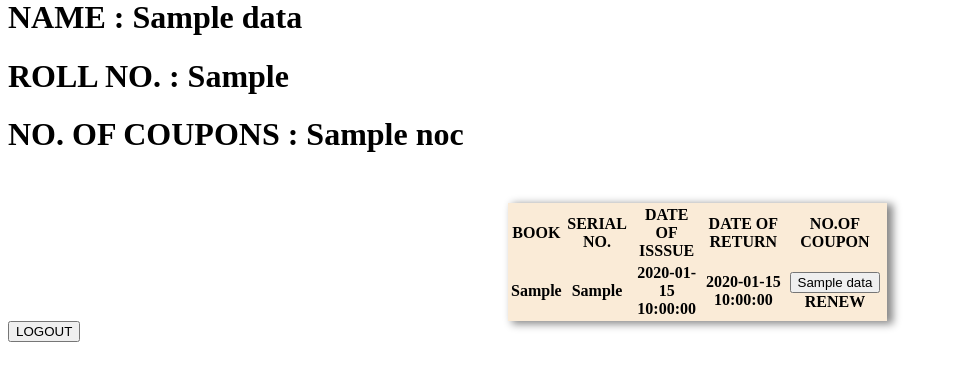
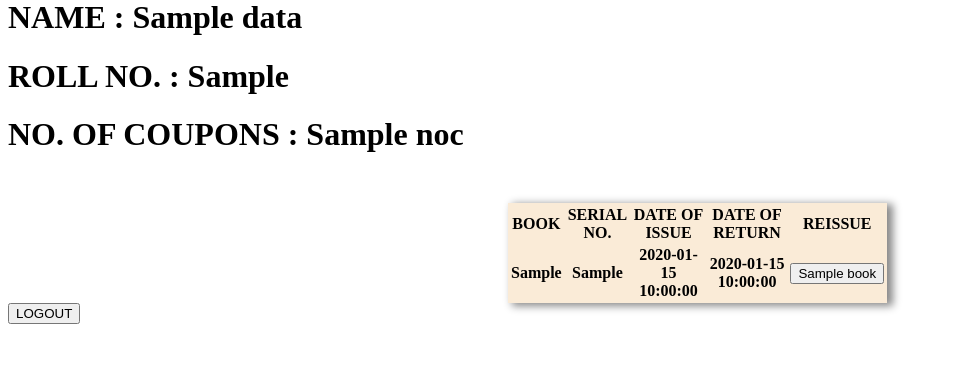
Before and after one commit to hitensam/Library-Management, a Python web app: template templates/details.html in a window 1280 px wide. Shown: the part 146-527 px from the top of the page, without its empty margins (0-953 px from the left). Run offline with Jinja, Linux system fonts and the light colour scheme; the template is opened without the code that fills it: most values are stand-ins (such as "Sample title", 1, 10 or a date in 2020).

Commit message:
UDAY DATE PENDING
added renew button date pending uday

```diff
--- a/templates/details.html
+++ b/templates/details.html
@@ -14,9 +14,9 @@
             <tr>
                 <th>BOOK</th>
                 <th>SERIAL NO.</th>
-                <th>DATE OF ISSSUE</th>
+                <th>DATE OF ISSUE</th>
                 <th>DATE OF RETURN</th>
-                <th>NO.OF COUPON</th>
+                <th>REISSUE</th>
               </tr>
               {% for i in book %}
               {% if data[i] %}
@@ -25,8 +25,9 @@
                 <td>{{data[i]['SERIAL_ISSUE']}}</td>
                 <td>{{data[i]['DATE_ISSUE']}}</td>
                 <td>{{data[i]['DATE_RETURN']}}</td>
+                <!-- {% set select_book = "i" %} -->
                 <form method="post" action="">
-                <td><input type="submit" value="{{data[i]}}">RENEW</button><be></td>
+                <td><input type="submit" name="select_book" value="{{i}}"></td>
                 </form>
               </tr>
               {% endif %}
```
